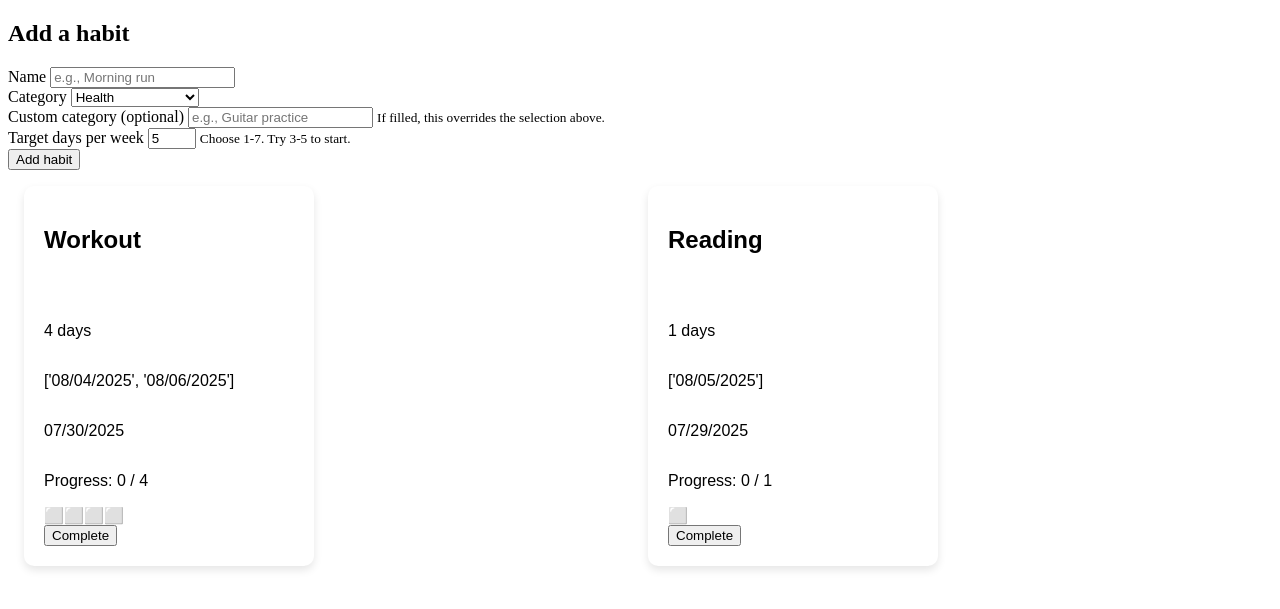
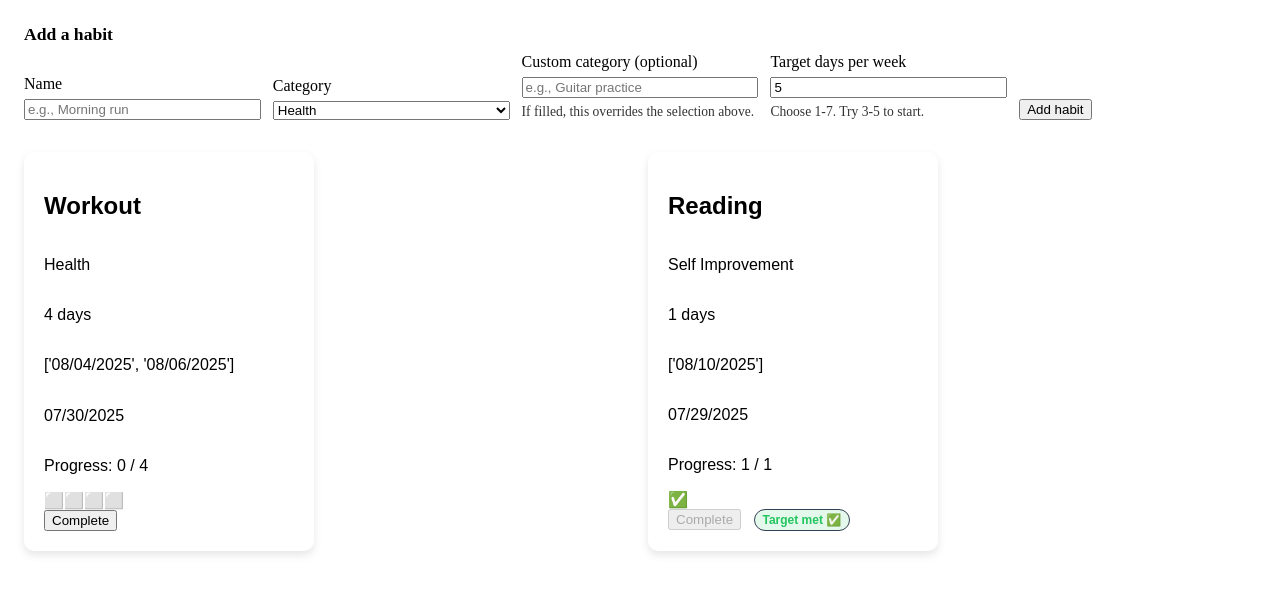
Before and after one commit to FMontiel01/habit-tracker, a Flask app: page / in a window 1280 px wide. Shown: the top 609 px of the page. Run offline with Flask 3, Linux system fonts and the light colour scheme.

Commit message:
Created a form so user can add habits.

```diff
--- a/habits.json
+++ b/habits.json
@@ -5,14 +5,14 @@
     "date_created": "07/30/2025",
     "completed_dates": ["08/04/2025", "08/06/2025"],
     "target_days": 4,
-    "type": "Health"
+    "category": "Health"
   },
   {
     "id": "habit-2",
     "name": "Reading",
     "date_created": "07/29/2025",
-    "completed_dates": ["08/05/2025"] ,
+    "completed_dates": ["08/10/2025"] ,
     "target_days": 1,
-    "type": "Self Improvement"
+    "category": "Self Improvement"
   }
 ]
--- a/static/styles.css
+++ b/static/styles.css
@@ -108,3 +108,17 @@
   margin: 0 0 16px;
   opacity: 0.8;          /* subtle secondary text */
 }
+
+.add-habit { padding: 16px; }
+.add-habit h2 { margin: 0 0 8px; font-size: 1.1rem; }
+
+.add-habit-form {
+  display: grid;
+  grid-template-columns: repeat(auto-fit, minmax(220px, 1fr));
+  gap: 12px;
+  align-items: end;
+}
+
+.form-row { display: flex; flex-direction: column; gap: 6px; }
+.help { opacity: 0.8; font-size: 0.85rem; }
+.add-habit-form .btn { justify-self: start; }
```
